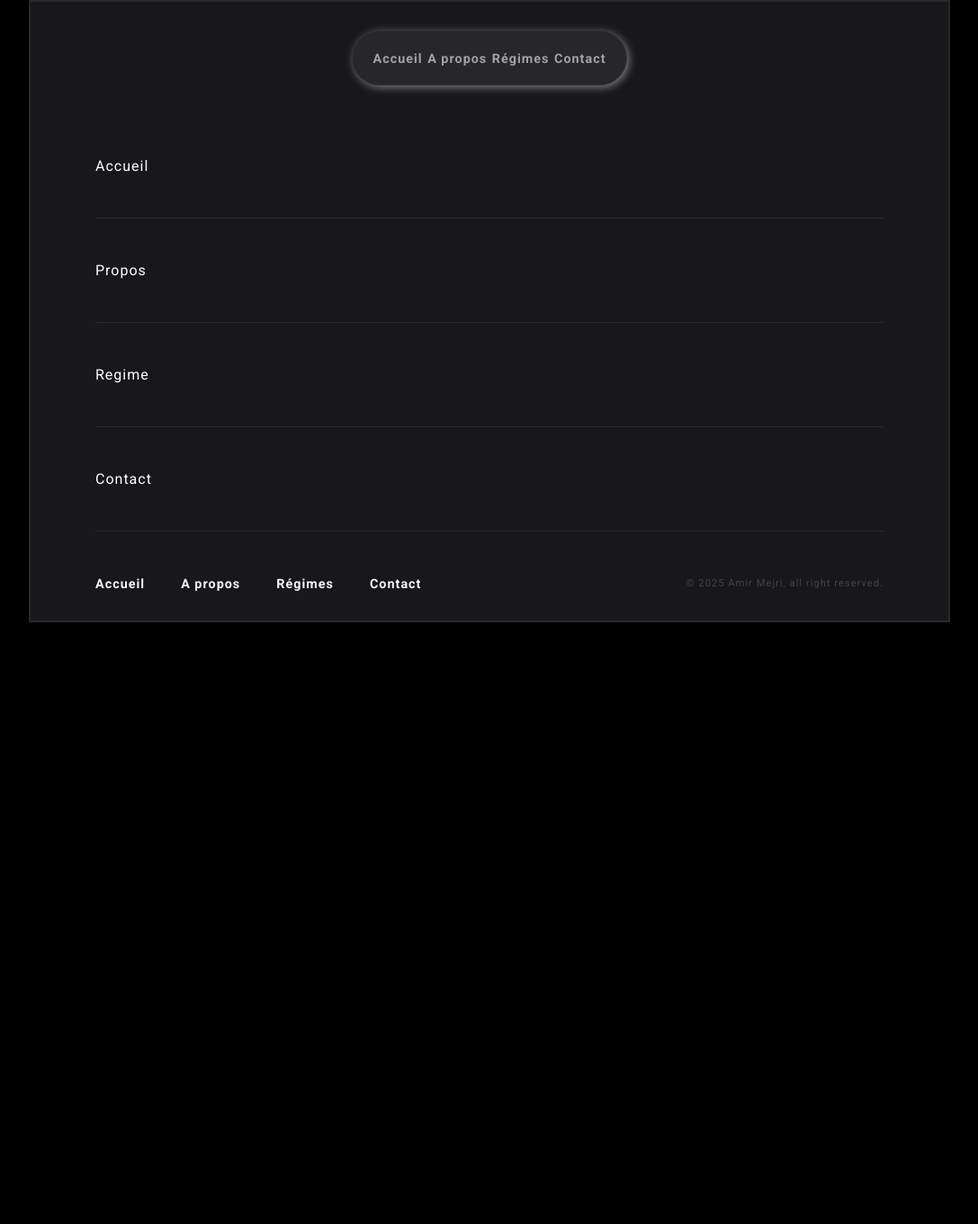
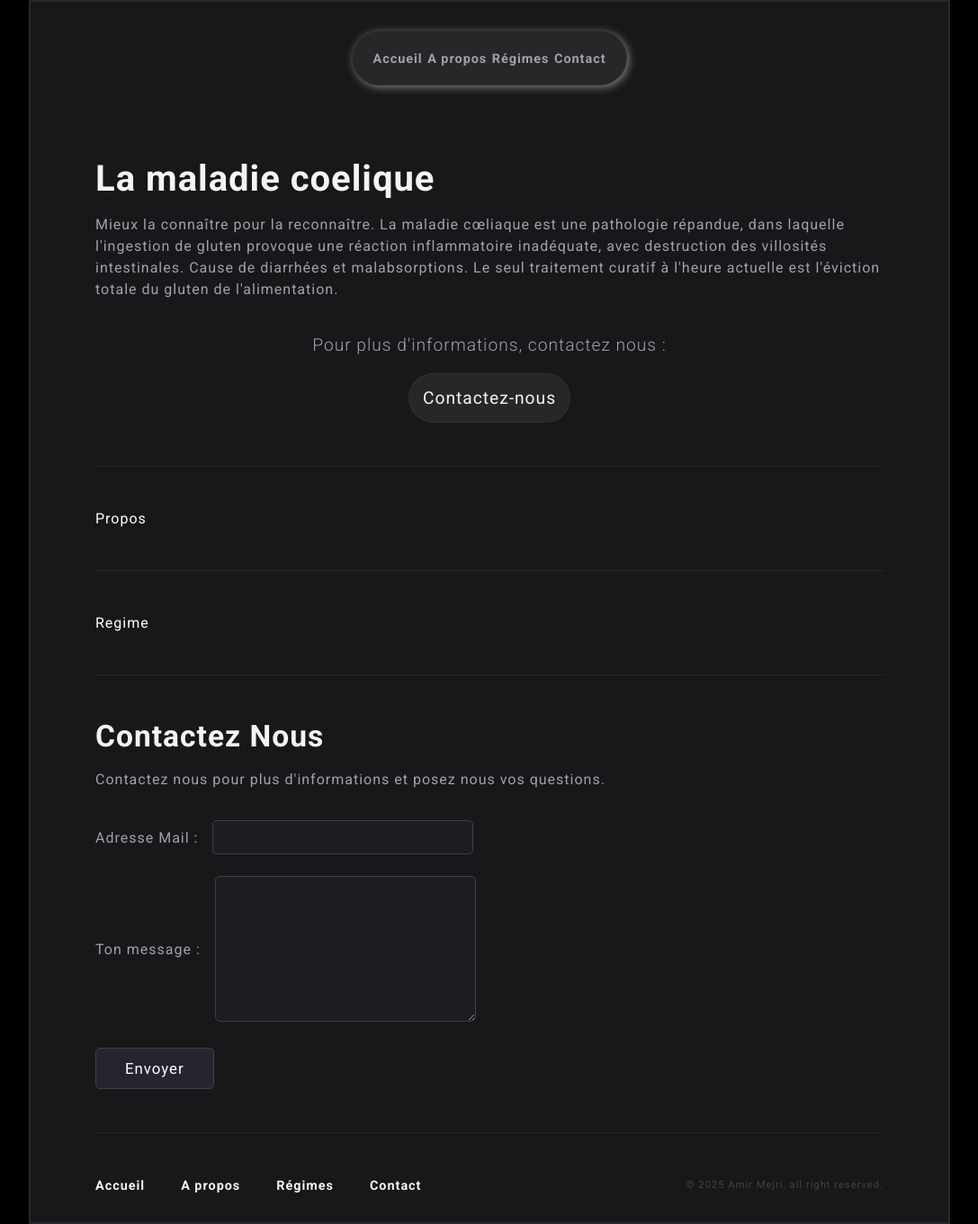
Before and after one commit to amirmejri96/GlutenOut, a React (Create React App) app: page / in a window 1280 px wide. Shown: the whole page at 90% size, without its empty margins (96-1183 px from the left). Before the commit the page ends 800 px from the top, so only its background shows below. Built offline with nearby package versions, Linux system fonts and the light colour scheme.

Commit message:
accueil contact

```diff
--- a/package.json
+++ b/package.json
@@ -3,9 +3,10 @@
   "version": "0.1.0",
   "private": true,
   "dependencies": {
+    "@formspree/react": "^2.5.1",
     "cra-template": "1.2.0",
-    "react": "^19.0.0",
-    "react-dom": "^19.0.0",
+    "react": "^18.3.1",
+    "react-dom": "^18.3.1",
     "react-router-dom": "^7.1.3",
     "react-scripts": "5.0.1"
   },
--- a/src/components/footer/Footer.js
+++ b/src/components/footer/Footer.js
@@ -5,10 +5,10 @@ const Footer = () => {
   return (
     <footer className='flex'>
       <ul className='flex'>
-        <li><a href='#accueil'>Accueil</a></li>
+        <li><a href='#home'>Accueil</a></li>
         <li><a href='#a-propos'>A propos</a></li>
         <li><a href='#régimes'>Régimes</a></li>
-        <li><a href='#contact'>Contact</a></li>
+        <li><a href='#Contact'>Contact</a></li>
       </ul>
       <p>© 2025 Amir Mejri, all right reserved.</p>
     </footer>
--- a/src/components/navbar/Navbar.js
+++ b/src/components/navbar/Navbar.js
@@ -5,10 +5,10 @@ const Navbar = () => {
   return (
     <nav>
         <ul className='flex'>
-            <li><a href='#accueil'>Accueil</a></li>
+            <li><a href='#home'>Accueil</a></li>
             <li><a href='#a-propos'>A propos</a></li>
             <li><a href='#régimes'>Régimes</a></li>
-            <li><a href='#contact'>Contact</a></li>
+            <li><a href='#Contact'>Contact</a></li>
         </ul>
     </nav>
   )
--- a/src/pages/1- accueil/Accueil.css
+++ b/src/pages/1- accueil/Accueil.css
@@ -0,0 +1,44 @@
+
+
+
+
+section.accueil h1 {
+    color: var(--title);
+    font-size: 2.5rem;
+    margin-bottom: 1rem;
+}
+
+section.accueil p {
+    color: var(--subtitle);
+    line-height: 1.5rem;
+    font-size: 1rem;
+}
+
+section.accueil h3 {
+    font-weight: 300;
+    font-size: 1.2rem;
+    text-align: center;
+    color: var(--subtitle);
+}
+
+section.accueil .accueil-contact {
+    flex-direction: column;
+    gap: 20px;
+}
+
+section.accueil .accueil-contact button {
+    border: 1px solid var(--border);
+    padding: 15px;
+    border-radius: 30px;
+    background-color: var(--bgHeader);
+    transition: 0.3s;
+}
+
+section.accueil .accueil-contact button:hover {
+    background-color: var(--blue);
+}
+
+section.accueil .accueil-contact button a {
+    color: var(--title);
+    font-size: 1.2rem;
+}
--- a/src/pages/1- accueil/Accueil.js
+++ b/src/pages/1- accueil/Accueil.js
@@ -3,7 +3,19 @@ import './Accueil.css'
 
 const Accueil = () => {
   return (
-    <div>Accueil</div>
+    <section id='home' className='accueil'>
+      <h1>La maladie coelique</h1>
+      <p>Mieux la connaître pour la reconnaître. La maladie cœliaque est une pathologie répandue,
+         dans laquelle l'ingestion de gluten provoque une réaction inflammatoire inadéquate,
+          avec destruction des villosités intestinales. Cause de diarrhées et malabsorptions.
+           Le seul traitement curatif à l'heure actuelle est l'éviction totale du gluten de l'alimentation.</p>
+
+      <br/> <br/>
+      <div className='accueil-contact flex'>
+        <h3>Pour plus d'informations, contactez nous :</h3>
+        <button><a href='#Contact'>Contactez-nous</a></button>
+      </div>
+    </section>
   )
 }
 
--- a/src/pages/6- contact/Contact.css
+++ b/src/pages/6- contact/Contact.css
@@ -0,0 +1,120 @@
+/* ===========================
+Table of contents
+==============================
+
+1- Left Section
+2- Right Section
+3- Responsive Design
+
+*/
+
+
+
+
+/* 1- Left Section */
+section.contact-us .icon-envelope {
+    color: var(--subtitle);
+    font-size: 1.8rem;
+    margin-right: 1rem;
+}
+
+section.contact-us .title {
+    font-size: 2.1rem;
+    color: var(--title);
+    margin-bottom: 1rem;
+}
+
+section.contact-us .sub-title {
+    color: var(--subtitle);
+    margin-bottom: 2rem;
+    line-height: 1.65rem;
+}
+
+section.contact-us label {
+    color: var(--subtitle);
+}
+
+section.contact-us #email , section.contact-us #message {
+    all: unset;
+    background-color: rgba(63, 63, 70, 0.15);
+    border: 1px solid rgb(63, 63, 70);
+    width: 16rem;
+    padding: 0.5rem 1rem;
+    margin-left: 1rem;
+    border-radius: 5px;
+    transition: 0.3s;
+    font-size: 1.1rem;
+}
+
+section.contact-us #email:focus , section.contact-us #message:focus {
+    border: 1px solid rgb(45, 212, 191);
+}
+
+section.contact-us #email:hover , section.contact-us #message:hover {
+    border: 1px solid rgb(45, 212, 191);
+}
+
+section.contact-us #message {
+    min-height: 9rem;
+    resize: vertical;
+}
+
+section.contact-us .submit {
+    background-color: rgba(36, 37, 46, 1);
+    padding: 0.75rem 2rem;
+    text-align: center;
+    font-size: 1.05rem;
+    text-transform: capitalize;
+    border-radius: 5px;
+    transition: 0.3s;
+    margin-top: 1.8rem;
+    border: 1px solid rgb(63, 63, 70);
+}
+
+section.contact-us .submit:hover {
+    scale: 0.95;
+}
+
+
+/* 2- Right Section (Animation) */
+
+
+
+
+
+
+/* 3- Responsive Design */
+@media (max-width:1250px) {
+    section.contact-us .animation{
+        display: none;
+    }
+}
+
+@media (max-width:600px) {
+    section.contact-us .animation{
+        display: none;
+    }
+
+    section.contact-us form {
+        display: flex;
+        flex-direction: column;
+        width: 90%;
+    }
+
+    section.contact-us form div.flex{
+        flex-direction: column;
+        align-items: start;
+    }
+
+    section.contact-us #email, section.contact-us #message{
+        width: 100%;
+        margin-left: 0;
+        padding: 0.7rem 0;
+        margin-top: 1rem;
+    }
+
+    section.contact-us .submit{
+        width: 30%;
+        align-self: center;
+    }
+}
--- a/src/pages/6- contact/Contact.js
+++ b/src/pages/6- contact/Contact.js
@@ -1,9 +1,46 @@
 import React from 'react'
 import './Contact.css'
+import { useForm, ValidationError } from '@formspree/react';
 
 const Contact = () => {
+  const [state, handleSubmit] = useForm("movjwqnq");
+  if (state.succeeded) {
+    return <p>Message envoyé avec succés 👌</p>;
+  }
   return (
-    <div>Contact</div>
+    <section id='Contact' className='contact-us'>
+      <div className="flex">
+        <h1 className='title'>Contactez Nous</h1>
+      </div>
+      <p className='sub-title'>Contactez nous pour plus d'informations et posez nous vos questions.</p>
+
+      <div className="flex">
+        <form onSubmit={handleSubmit}>
+          <div className='flex'>
+            <label htmlFor="email">Adresse Mail :</label>
+            <input autoComplete='off' required type="email" name="email" id="email" />
+            <ValidationError
+              prefix="Email"
+              field="email"
+              errors={state.errors}
+            />
+          </div>
+
+          <div className='flex' style={{ marginTop: '24px' }}>
+            <label htmlFor="message">Ton message :</label>
+            <textarea required name="message" id="message"></textarea>
+            <ValidationError
+              prefix="Message"
+              field="message"
+              errors={state.errors}
+            />
+          </div>
+
+
+          <button type="submit" disabled={state.submitting} className='submit'>Envoyer</button>
+        </form>
+      </div>
+    </section>
   )
 }
 
```
Also changed, not shown: 1 other file (tests, documents, lock files or other folders).
